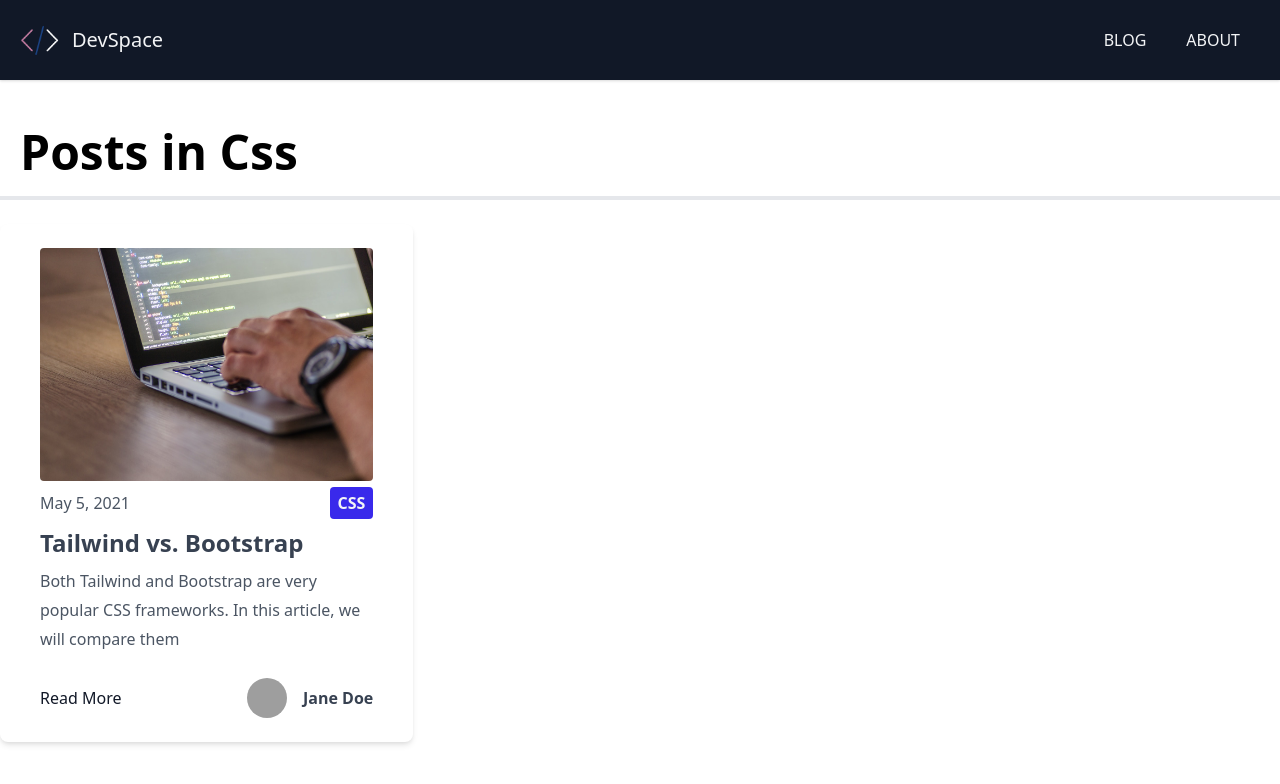
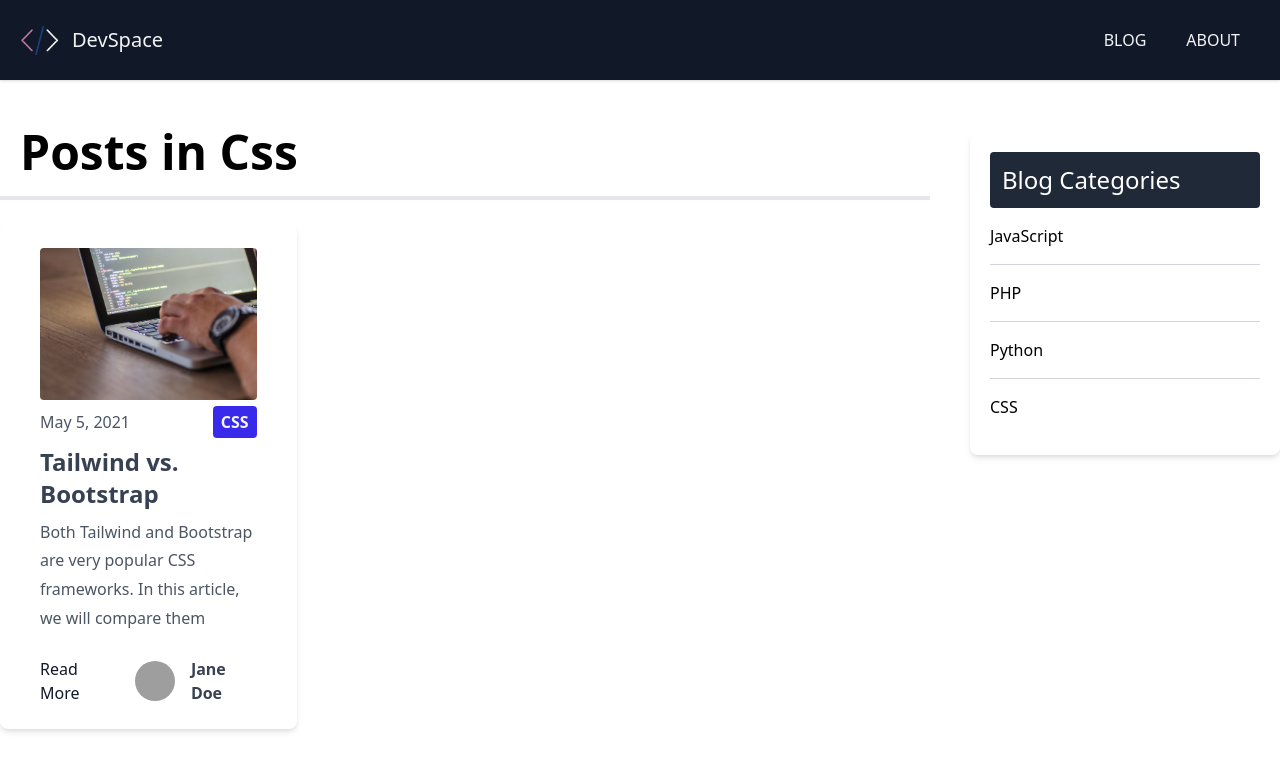
Before and after one commit to jonathanjacka/devspace-blog, a Next.js app: page /blog/category/css in a window 1280 px wide. Shown: the top 784 px of the page. Built offline with nearby package versions, Linux system fonts and the light colour scheme; grey boxes are pictures that could not be loaded.

Commit message:
Added CategoryList Bar to Blog and Categories page

```diff
--- /dev/null
+++ b/components/CategoryList.js
@@ -0,0 +1,18 @@
+import Link from 'next/link';
+
+export default function CategoryList({ categories }) {
+  return (
+    <div className='w-full p-5 bg-white rounded-lg shadow-md mt-6'>
+      <h3 className='text-2xl bg-gray-800 text-white p-3 rounded'>
+        Blog Categories
+      </h3>
+      <ul className='divide-y divide-gray-300'>
+        {categories.map((category, index) => (
+          <Link key={index} href={`/blog/category/${category.toLowerCase()}`}>
+            <li className='py-4 cursor-pointer hover:bg-gray-50'>{category}</li>
+          </Link>
+        ))}
+      </ul>
+    </div>
+  );
+}
--- a/pages/blog/category/[category_name].js
+++ b/pages/blog/category/[category_name].js
@@ -3,6 +3,7 @@
 import Link from 'next/link';
 import Layout from '@/components/Layout';
 import Post from '@/components/Post';
+import CategoryList from '@/components/CategoryList';
 import matter from 'gray-matter';
 import { getPosts } from '@/lib/posts';
 
@@ -40,25 +41,41 @@
     (post) => post.frontmatter.category.toLowerCase() === category_name
   );
 
+  //get categories for sidebar
+  const categories = posts.map((post) => post.frontmatter.category);
+  const uniqueCategories = [...new Set(categories)];
+
   return {
     props: {
       posts: categoryPosts,
       categoryName: category_name,
+      categories: uniqueCategories,
     },
   };
 }
 
-export default function CategoryBlogPage({ posts, categoryName }) {
+export default function CategoryBlogPage({ posts, categoryName, categories }) {
   return (
     <Layout>
-      <h1 className='text-5xl border-b-4 p-5 font-bold'>
-        Posts in {categoryName.charAt(0).toUpperCase() + categoryName.slice(1)}
-      </h1>
+      {}
 
-      <div className='grid md:grid-cols-2  lg:grid-cols-3 gap-5'>
-        {posts.map((post, index) => (
-          <Post key={index} post={post} />
-        ))}
+      <div className='flex justify-between'>
+        <div className='w-3/4 mr-10'>
+          <h1 className='text-5xl border-b-4 p-5 font-bold'>
+            Posts in{' '}
+            {categoryName.charAt(0).toUpperCase() + categoryName.slice(1)}
+          </h1>
+
+          <div className='grid md:grid-cols-2  lg:grid-cols-3 gap-5'>
+            {posts.map((post) => (
+              <Post key={post.id} post={post} />
+            ))}
+          </div>
+        </div>
+
+        <div className='w-1/4'>
+          <CategoryList categories={categories} />
+        </div>
       </div>
     </Layout>
   );
--- a/pages/blog/page/[page_index].js
+++ b/pages/blog/page/[page_index].js
@@ -3,6 +3,7 @@
 import Layout from '@/components/Layout';
 import Post from '@/components/Post';
 import Pagination from '@/components/Pagination';
+import CategoryList from '@/components/CategoryList';
 import { POSTS_PER_PAGE } from '@/config/index';
 import { getPosts } from '@/lib/posts';
 
@@ -32,6 +33,10 @@
 
   const posts = getPosts();
 
+  //get categories for sidebar
+  const categories = posts.map((post) => post.frontmatter.category);
+  const uniqueCategories = [...new Set(categories)];
+
   const numPages = Math.ceil(files.length / POSTS_PER_PAGE);
   const pageIndex = page - 1;
   const orderedPosts = posts.slice(
@@ -44,13 +49,16 @@
       posts: orderedPosts,
       numPages,
       currentPage: page,
+      categories: uniqueCategories,
     },
   };
 }
 
-export default function BlogPage({ posts, numPages, currentPage }) {
+export default function BlogPage({ posts, numPages, currentPage, categories }) {
   return (
     <Layout>
+      <div className='flex justify-between'>
+        <div className='w-3/4 mr-10'>
           <h1 className='text-5xl border-b-4 p-5 font-bold'>Blog</h1>
 
           <div className='grid md:grid-cols-2  lg:grid-cols-3 gap-5'>
@@ -59,6 +67,12 @@
             ))}
           </div>
           <Pagination numPages={numPages} currentPage={currentPage} />
+        </div>
+
+        <div className='w-1/4'>
+          <CategoryList categories={categories} />
+        </div>
+      </div>
     </Layout>
   );
 }
```
Lines whose indentation alone changed are shown as unchanged.
